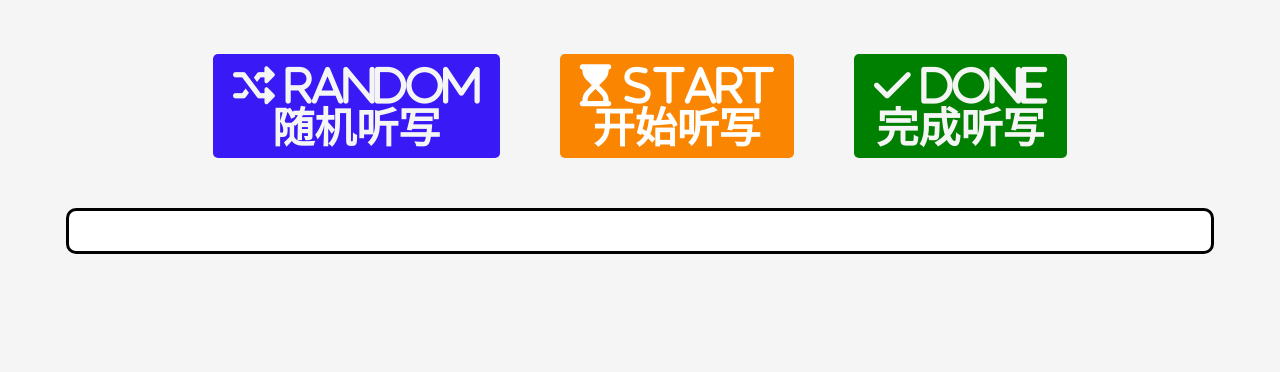
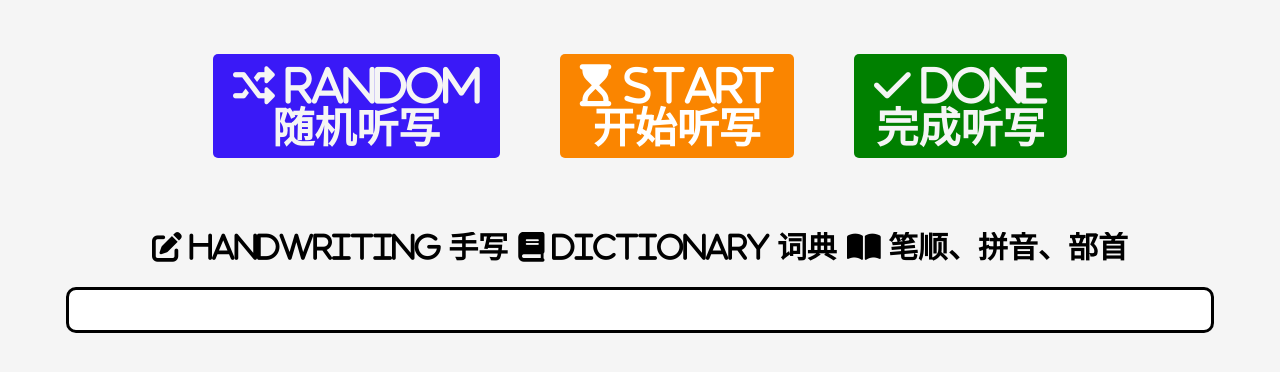
Before and after one commit to dewchan01/spell_eja, a Flask app: page /dictation_page.html in a window 1280 px wide. Shown: the top 372 px of the page. Run offline with Flask 3, Linux system fonts and the light colour scheme.

Commit message:
improve ux

```diff
--- a/app/templates/dictation.html
+++ b/app/templates/dictation.html
@@ -20,6 +20,16 @@
             padding: 20px;
         }
 
+        #legends{
+            margin:2% 0;
+            font: 30px sans-serif;
+            display: flex;
+            flex-direction: column;
+            justify-content: space-around;
+            overflow: auto;
+            gap: 10px;
+        }
+
         #wordsContainer {
             display: flex;
             flex-direction: column;
@@ -27,7 +37,6 @@
             width: 90%;
             border: 3px solid #000;
             padding: 20px;
-            margin-top: 5vh;
             border-radius: 10px;
             background-color: #fff;
         }
@@ -42,9 +51,8 @@
             border-radius: 5px;
             background-color: #eaeaea;
             width: 100%;
-            overflow: hidden;
+            overflow: auto;
             white-space: nowrap;
-            text-overflow: wrap;
             cursor: grab;
             opacity: 1;
         }
@@ -96,11 +104,12 @@
         #buttons {
             display: flex;
             flex-direction: row;
-            align-items: center;
-            justify-content: space-between;
             justify-content: center;
             font-size: 42px;
             gap: 40px;
+            width: 100%;
+            overflow: auto;
+            flex-wrap: wrap;
         }
 
         #reinputButton {
@@ -169,6 +178,16 @@
         .button {
             margin-bottom: 10px;
         }
+        @media screen and (min-width: 960px) and (max-width: 1350px) {
+            #legends {
+                display: flex;
+                flex-direction: row;
+                justify-content: space-around;
+                overflow: auto;
+                gap: 10px;
+                flex-wrap: wrap;
+            }
+        }
     </style>
 </head>
 
@@ -177,7 +196,19 @@
         <button id="retryButton"><i class="fa-solid fa-random"> Random<br />随机听写</i></button>
         <button id="startButton"><i class="fa-solid fa-hourglass-start"> Start<br />开始听写</i></button>
         <button id="reinputButton" onclick="exitPage()"><i class="fa-solid fa-check"> Done<br />完成听写</i></button>
+        <div id="legends">
+            <i class="fa-solid fa-pen-to-square">
+                <span> Handwriting 手写</span>
+            </i>
+            <i class="fa-solid fa-book">
+                <span> Dictionary 词典</span>
+            </i>
+            <i class="fa-solid fa-book-open">
+                <span> 笔顺、拼音、部首</span>
+            </i>
+        </div>
     </div>
+
     <div id="wordsContainer">
         {% for word in words %}
         <div class="word-item" data-word="{{ word }}" draggable="true">
@@ -190,9 +221,9 @@
             <button class="play-button"
                 onclick="window.open('https://www.google.com/search?q={{ word|urlencode }}', '_blank')"><i
                     class="fa-brands fa-google"></i></button>
-            <button class="play-button dictionary-button"><i class="fa-solid fa-book"></i> Dictionary</button>
+            <button class="play-button dictionary-button"><i class="fa-solid fa-book"></i></button>
             <button class="play-button zh-dictionary-button" onclick="openCharacterPopup('{{ word }}')"><i
-                    class="fa-solid fa-book-open"> 笔顺、拼音、部首</i> </button>
+                    class="fa-solid fa-book-open"></i> </button>
         </div>
         {% endfor %}
     </div>
@@ -325,8 +356,8 @@
                     <button class="play-button draw-button" id="draw-${word}" onclick="openHandwrittingPopup('${word}')" style='visibility:hidden'><i class="fa-solid fa-pen-to-square"></i></button>
                     <button class="play-button" onclick="playWord('${word}')"><i class="fa-solid fa-play"></i></button>
                     <button class="play-button" onclick="window.open('https://www.google.com/search?q=${encodeURIComponent(word)}', '_blank')"><i class="fa-brands fa-google"></i></button>
-                    <button class="play-button dictionary-button"><i class="fa-solid fa-book"> Dictionary</i></button>
-                    <button class="play-button zh-dictionary-button" onclick="openCharacterPopup('${word}')"><i class="fa-solid fa-book-open"> 笔顺、拼音、部首</i></button>
+                    <button class="play-button dictionary-button"><i class="fa-solid fa-book"></i></button>
+                    <button class="play-button zh-dictionary-button" onclick="openCharacterPopup('${word}')"><i class="fa-solid fa-book-open"></i></button>
                     `;
                 return div;
             }
```
Also changed, not shown: app/templates/index.html (+44 -5 lines).
